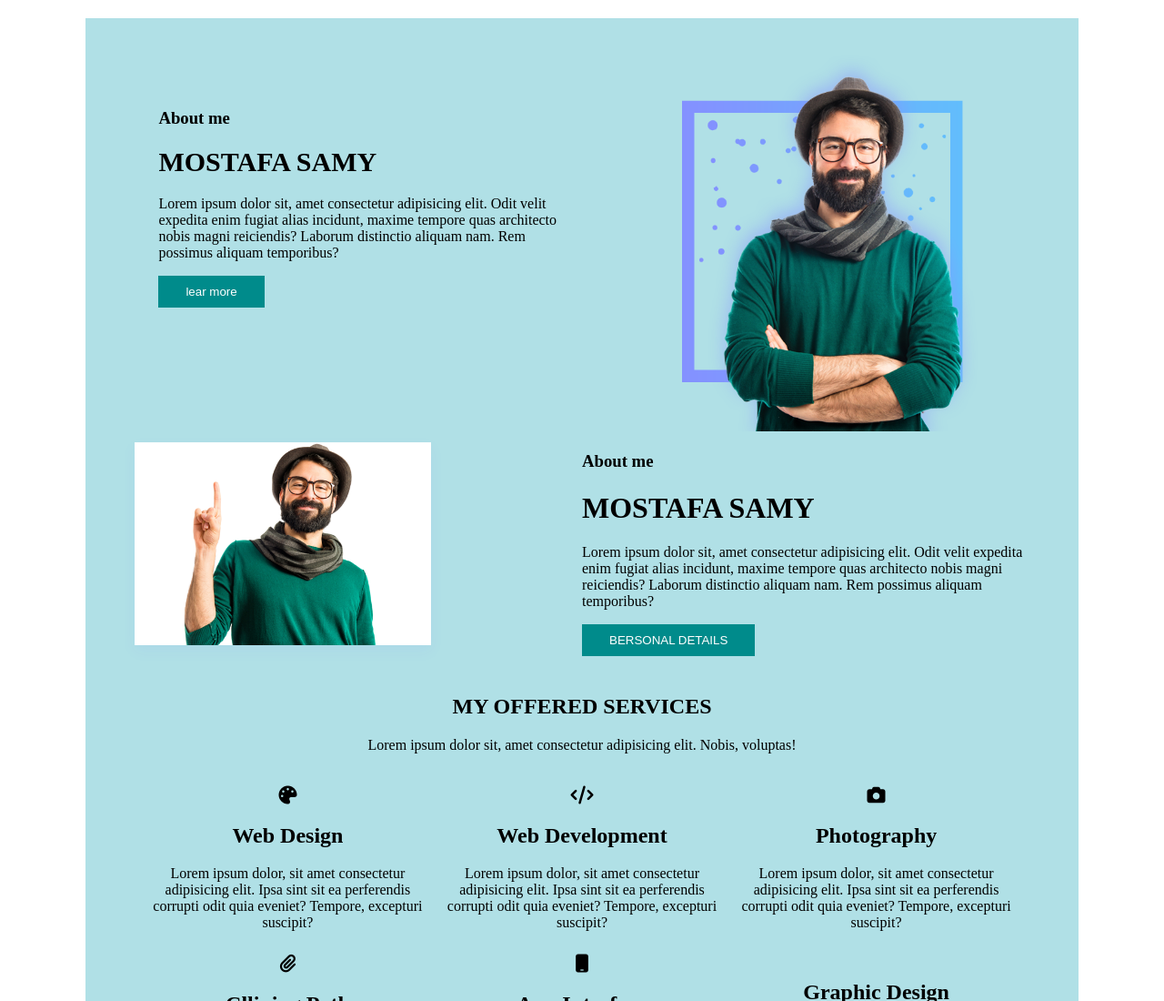
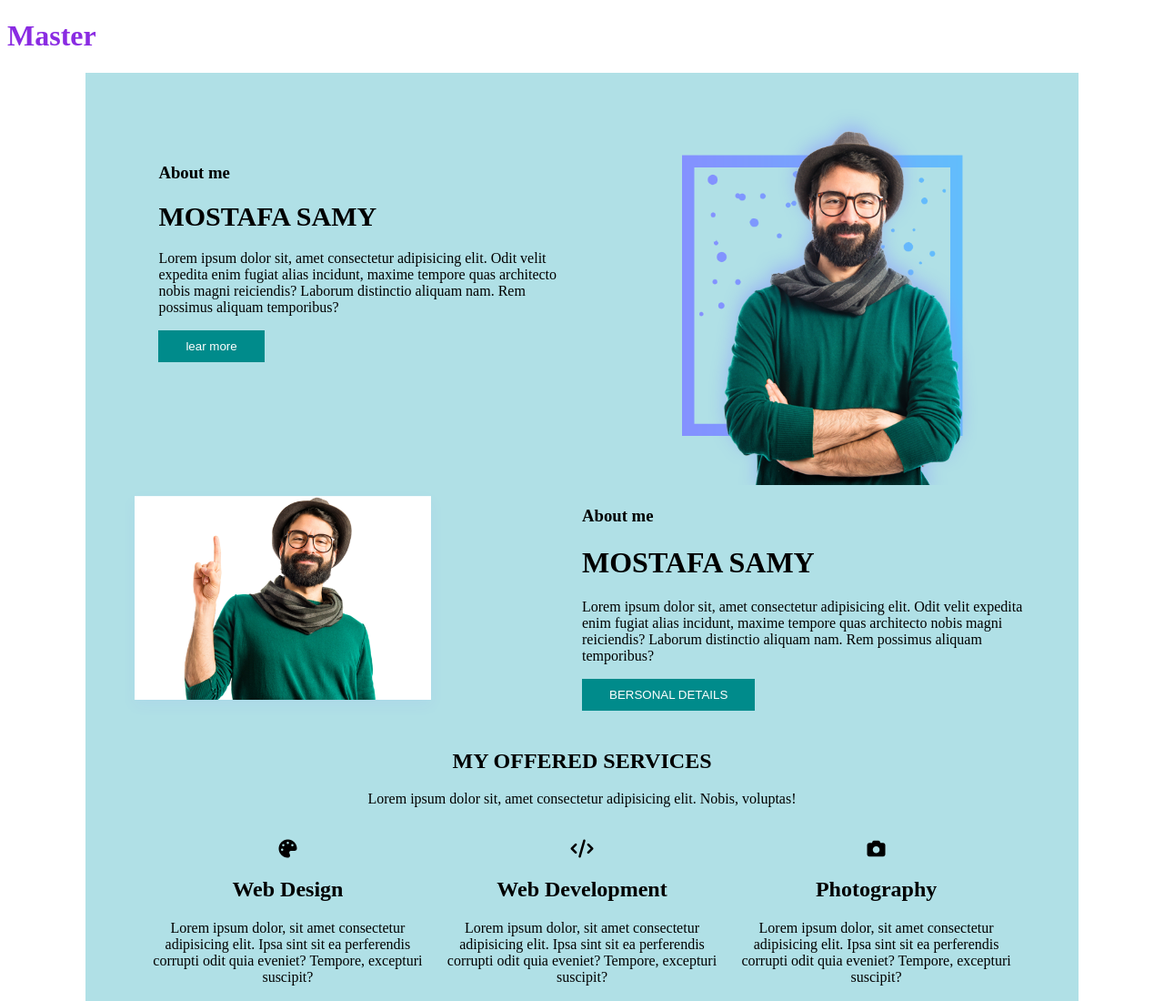
Before and after one commit to Tasneem-Ahmed-1999/iti, a plain HTML site: page index.html in a window 1280 px wide. Shown: the top 1100 px of the page at 91% size. Drawn offline with Linux system fonts and the light colour scheme.

Commit message:
master change

```diff
--- a/index.html
+++ b/index.html
@@ -12,6 +12,9 @@
 </head>
 
 <body>
+
+
+    <h1 style="color:blueviolet">Master</h1>
 <div class="container">
 
     <div class="flex text-center">
```
